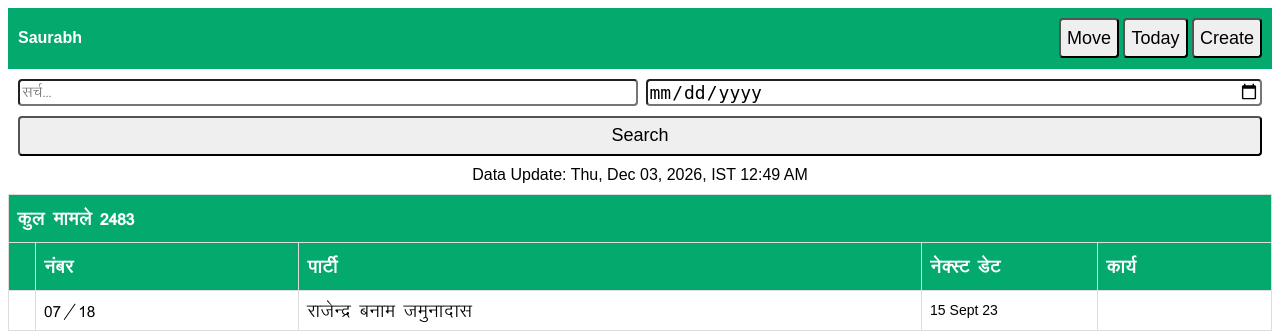
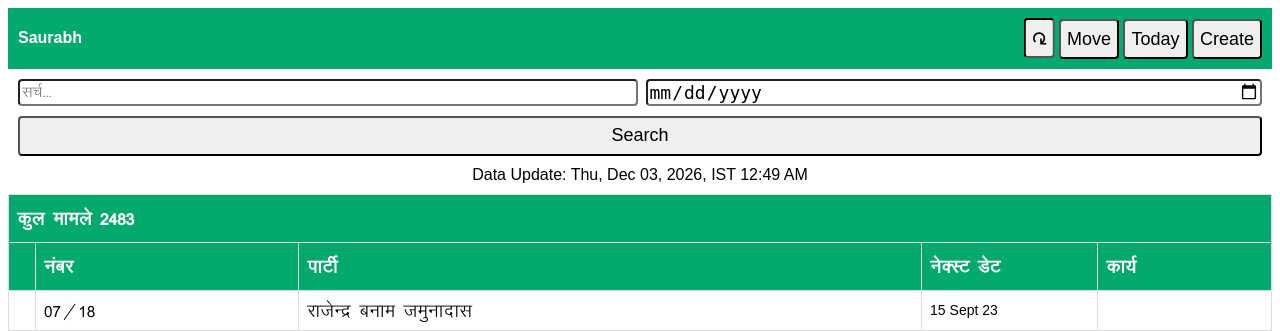
Before and after one commit to nipunjindal/pythonanywhere-flask-database, a Flask app: page / in a window 1280 px wide. Shown: the top 331 px of the page. Run offline with Flask 3, Linux system fonts and the light colour scheme; some libraries are stand-ins or nearby versions.

Commit message:
Refresh button

```diff
--- a/templates/index.html
+++ b/templates/index.html
@@ -223,6 +223,15 @@
             color: white;
         }
 
+        #refreshButton {
+            height: 40px;
+            font-size: 20px;
+            border-radius: 4px;
+            cursor: pointer;
+            padding: 5px;
+            transform: rotate(180deg);
+        }
+
     </style>
 </head>
 <body>
@@ -231,6 +240,7 @@
         <h4>Saurabh</h4>
     </div>
     <div id="buttons">
+        <button id="refreshButton">&#x21bb;</button>
         <button id="pendingDatesButton">Move</button>
         <button id="todayButton">Today</button>
         <button id="createButton">Create</button>
@@ -337,6 +347,7 @@
         const dateInput = document.querySelector('#dateInput');
         const pendingDatesButton = document.querySelector('#pendingDatesButton');
         const todayButton = document.querySelector('#todayButton');
+        const refreshButton = document.querySelector('#refreshButton');
         const createButton = document.querySelector('#createButton');
         const editModalCancelButton = document.querySelector('#editModal .cancel');
         const editModalSubmitButton = document.getElementById('editForm');
@@ -391,6 +402,11 @@
         createButton.addEventListener('click', function () {
             createButton.classList.add('active');
             openEditModal(null);
+        });
+
+        refreshButton.addEventListener('click', function () {
+            refreshButton.classList.add('active');
+            window.location.reload();
         });
 
         // Event listener for the cancel button in the edit modal
```
